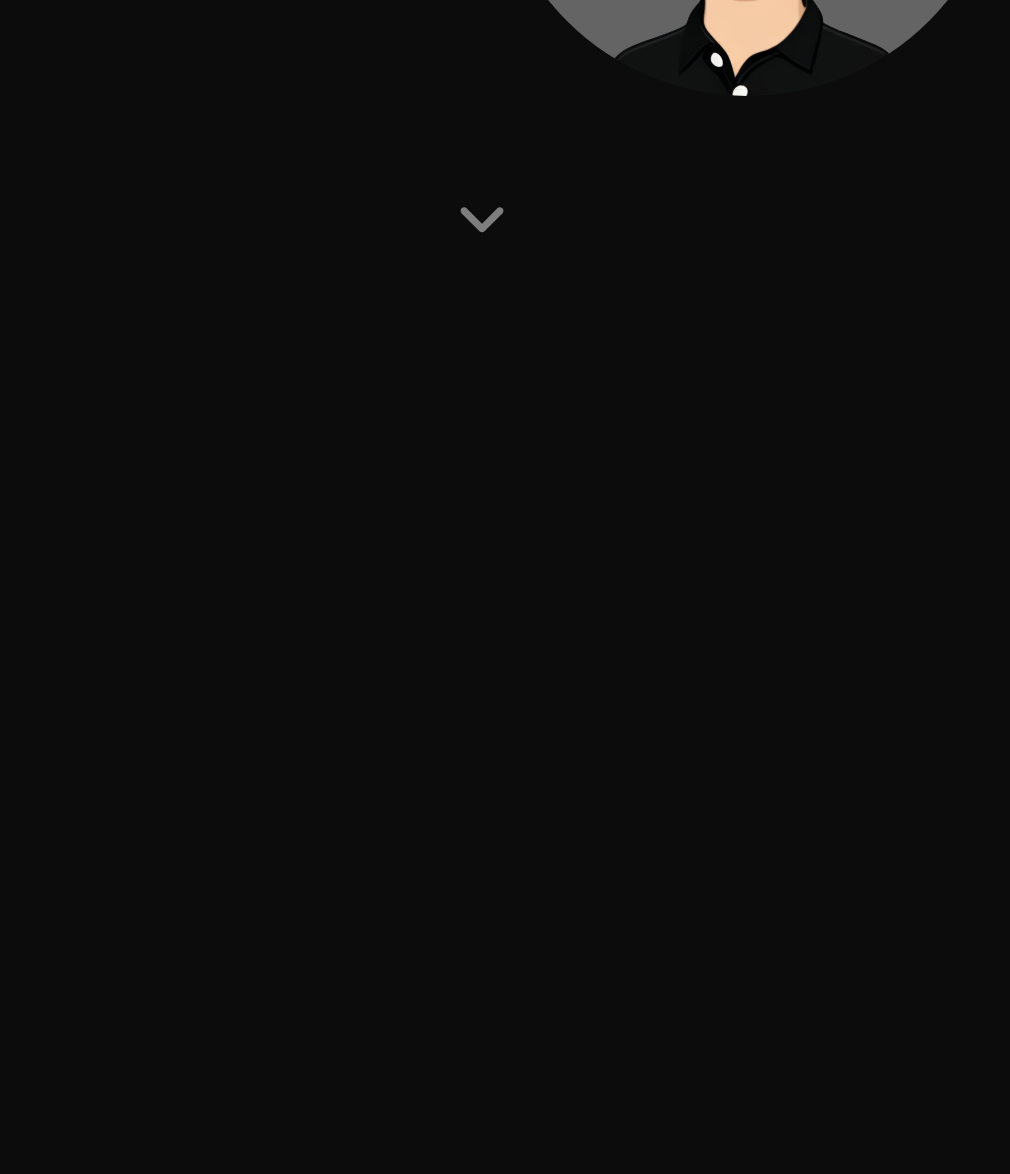
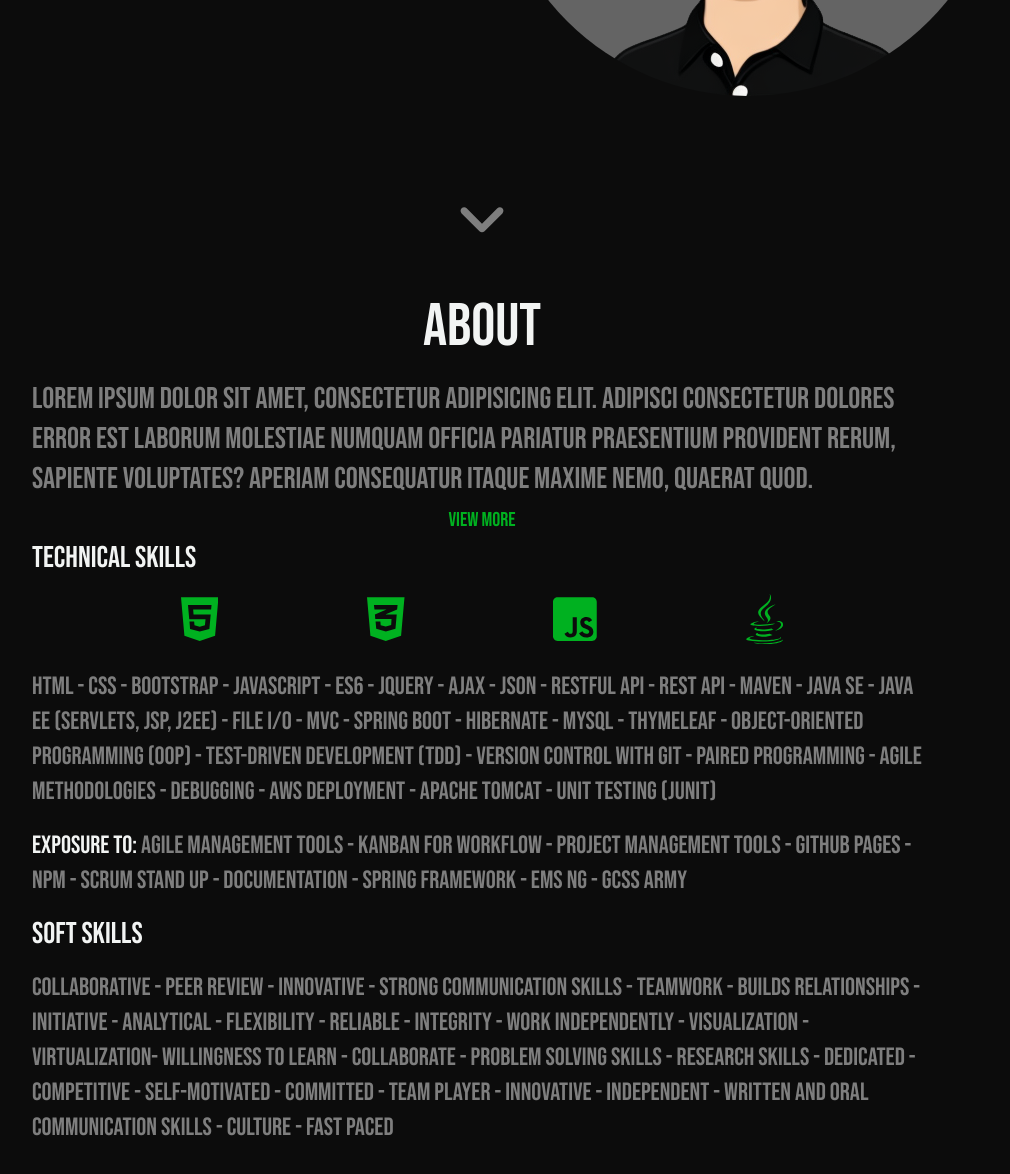
Before and after one commit to naimeramirez/ramirez-portfolio, a website: page index.html in a window 1280 px wide. Shown: the part 550-1724 px from the top of the page, without its empty margins (158-1168 px from the left). Before the commit the page ends 800 px from the top, so only its background shows below. Drawn offline with Linux system fonts and the light colour scheme.

Commit message:
about section

```diff
--- a/css/index.css
+++ b/css/index.css
@@ -38,7 +38,7 @@ nav {
     justify-content: space-between;
     align-items: center;
     padding: 20px;
-    background-color: rgba(12, 12, 12, 20%);
+    background-color: rgba(12, 12, 12, 50%);
 }
 
 nav h1 {
@@ -128,8 +128,9 @@ nav h1 {
 
     .nav-links {
         transition: var(--animation-timing);
+        background-color: rgba(12, 12, 12, 50%);
         position: absolute;
-        top: 50px;
+        top: 60px;
         left: 50%;
         right: 50%;
         justify-content: space-evenly;
@@ -260,3 +261,60 @@ nav h1 {
     }
 
 }
+
+/*about*/
+.about {
+    max-width: 900px;
+    margin: 50px auto;
+}
+
+.section-title {
+    color: var(--secondary);
+    font-size: 60px;
+    text-align: center;
+    margin: 20px auto;
+}
+
+.section-subtitle {
+    font-size: 30px;
+    color: var(--secondary);
+}
+
+.about-p {
+    color: var(--primary);
+    font-size: 30px;
+    line-height: 40px;
+}
+
+.view-more {
+    text-align: center;
+    margin: 10px auto;
+}
+
+.view-more a {
+    color: var(--tertiary);
+    font-size: 20px;
+    text-decoration: none;
+}
+
+.skills-icons {
+    list-style-type: none;
+    display: flex;
+    justify-content: space-evenly;
+}
+
+.skills-icon {
+    fill: var(--tertiary);
+    height: 50px;
+    margin: 20px auto;
+}
+
+.skills-p {
+    color: var(--primary);
+    font-size: 25px;
+    line-height: 35px;
+}
+
+.exposure {
+    color: var(--secondary);
+}
--- a/index.html
+++ b/index.html
@@ -33,9 +33,9 @@
                 </svg>
             </a>
                 <a href="https://www.linkedin.com/in/naime-ramirez/">
-                <svg class="social-icon" xmlns="http://www.w3.org/2000/svg" viewBox="0 0 448 512">
-                    <path d="M416 32H31.9C14.3 32 0 46.5 0 64.3v383.4C0 465.5 14.3 480 31.9 480H416c17.6 0 32-14.5 32-32.3V64.3c0-17.8-14.4-32.3-32-32.3zM135.4 416H69V202.2h66.5V416zm-33.2-243c-21.3 0-38.5-17.3-38.5-38.5S80.9 96 102.2 96c21.2 0 38.5 17.3 38.5 38.5 0 21.3-17.2 38.5-38.5 38.5zm282.1 243h-66.4V312c0-24.8-.5-56.7-34.5-56.7-34.6 0-39.9 27-39.9 54.9V416h-66.4V202.2h63.7v29.2h.9c8.9-16.8 30.6-34.5 62.9-34.5 67.2 0 79.7 44.3 79.7 101.9V416z"/>
-                </svg>
+                    <svg class="social-icon" xmlns="http://www.w3.org/2000/svg" viewBox="0 0 448 512">
+                        <path d="M416 32H31.9C14.3 32 0 46.5 0 64.3v383.4C0 465.5 14.3 480 31.9 480H416c17.6 0 32-14.5 32-32.3V64.3c0-17.8-14.4-32.3-32-32.3zM135.4 416H69V202.2h66.5V416zm-33.2-243c-21.3 0-38.5-17.3-38.5-38.5S80.9 96 102.2 96c21.2 0 38.5 17.3 38.5 38.5 0 21.3-17.2 38.5-38.5 38.5zm282.1 243h-66.4V312c0-24.8-.5-56.7-34.5-56.7-34.6 0-39.9 27-39.9 54.9V416h-66.4V202.2h63.7v29.2h.9c8.9-16.8 30.6-34.5 62.9-34.5 67.2 0 79.7 44.3 79.7 101.9V416z"/>
+                    </svg>
                 </a>
             </li>
             <li><a href="" class="download-button">RESUME
@@ -52,6 +52,37 @@
     </svg>
 </div>
 
+<div class="about">
+    <p class="section-title">ABOUT</p>
+    <p class="about-p">Lorem ipsum dolor sit amet, consectetur adipisicing elit. Adipisci consectetur dolores error est laborum molestiae numquam officia pariatur praesentium provident rerum, sapiente voluptates? Aperiam consequatur itaque maxime nemo, quaerat quod.</p>
+    <p class="view-more"><a href="">VIEW MORE</a></p>
+
+    <p class="section-subtitle">TECHNICAL SKILLS</p>
+    <ul class="skills-icons">
+        <li>
+            <svg class="skills-icon" xmlns="http://www.w3.org/2000/svg" viewBox="0 0 384 512"><path d="M0 32l34.9 395.8L191.5 480l157.6-52.2L384 32H0zm308.2 127.9H124.4l4.1 49.4h175.6l-13.6 148.4-97.9 27v.3h-1.1l-98.7-27.3-6-75.8h47.7L138 320l53.5 14.5 53.7-14.5 6-62.2H84.3L71.5 112.2h241.1l-4.4 47.7z"/></svg>
+        </li>
+        <li>
+            <svg class="skills-icon" xmlns="http://www.w3.org/2000/svg" viewBox="0 0 384 512"><path d="M0 32l34.9 395.8L192 480l157.1-52.2L384 32H0zm313.1 80l-4.8 47.3L193 208.6l-.3.1h111.5l-12.8 146.6-98.2 28.7-98.8-29.2-6.4-73.9h48.9l3.2 38.3 52.6 13.3 54.7-15.4 3.7-61.6-166.3-.5v-.1l-.2.1-3.6-46.3L193.1 162l6.5-2.7H76.7L70.9 112h242.2z"/></svg>
+        </li>
+        <li>
+            <svg class="skills-icon" xmlns="http://www.w3.org/2000/svg" viewBox="0 0 448 512"><path d="M400 32H48C21.5 32 0 53.5 0 80v352c0 26.5 21.5 48 48 48h352c26.5 0 48-21.5 48-48V80c0-26.5-21.5-48-48-48zM243.8 381.4c0 43.6-25.6 63.5-62.9 63.5-33.7 0-53.2-17.4-63.2-38.5l34.3-20.7c6.6 11.7 12.6 21.6 27.1 21.6 13.8 0 22.6-5.4 22.6-26.5V237.7h42.1v143.7zm99.6 63.5c-39.1 0-64.4-18.6-76.7-43l34.3-19.8c9 14.7 20.8 25.6 41.5 25.6 17.4 0 28.6-8.7 28.6-20.8 0-14.4-11.4-19.5-30.7-28l-10.5-4.5c-30.4-12.9-50.5-29.2-50.5-63.5 0-31.6 24.1-55.6 61.6-55.6 26.8 0 46 9.3 59.8 33.7L368 290c-7.2-12.9-15-18-27.1-18-12.3 0-20.1 7.8-20.1 18 0 12.6 7.8 17.7 25.9 25.6l10.5 4.5c35.8 15.3 55.9 31 55.9 66.2 0 37.8-29.8 58.6-69.7 58.6z"/></svg>
+        </li>
+        <li>
+            <svg class="skills-icon" xmlns="http://www.w3.org/2000/svg" viewBox="0 0 384 512"><path d="M277.74 312.9c9.8-6.7 23.4-12.5 23.4-12.5s-38.7 7-77.2 10.2c-47.1 3.9-97.7 4.7-123.1 1.3-60.1-8 33-30.1 33-30.1s-36.1-2.4-80.6 19c-52.5 25.4 130 37 224.5 12.1zm-85.4-32.1c-19-42.7-83.1-80.2 0-145.8C296 53.2 242.84 0 242.84 0c21.5 84.5-75.6 110.1-110.7 162.6-23.9 35.9 11.7 74.4 60.2 118.2zm114.6-176.2c.1 0-175.2 43.8-91.5 140.2 24.7 28.4-6.5 54-6.5 54s62.7-32.4 33.9-72.9c-26.9-37.8-47.5-56.6 64.1-121.3zm-6.1 270.5a12.19 12.19 0 0 1-2 2.6c128.3-33.7 81.1-118.9 19.8-97.3a17.33 17.33 0 0 0-8.2 6.3 70.45 70.45 0 0 1 11-3c31-6.5 75.5 41.5-20.6 91.4zM348 437.4s14.5 11.9-15.9 21.2c-57.9 17.5-240.8 22.8-291.6.7-18.3-7.9 16-19 26.8-21.3 11.2-2.4 17.7-2 17.7-2-20.3-14.3-131.3 28.1-56.4 40.2C232.84 509.4 401 461.3 348 437.4zM124.44 396c-78.7 22 47.9 67.4 148.1 24.5a185.89 185.89 0 0 1-28.2-13.8c-44.7 8.5-65.4 9.1-106 4.5-33.5-3.8-13.9-15.2-13.9-15.2zm179.8 97.2c-78.7 14.8-175.8 13.1-233.3 3.6 0-.1 11.8 9.7 72.4 13.6 92.2 5.9 233.8-3.3 237.1-46.9 0 0-6.4 16.5-76.2 29.7zM260.64 353c-59.2 11.4-93.5 11.1-136.8 6.6-33.5-3.5-11.6-19.7-11.6-19.7-86.8 28.8 48.2 61.4 169.5 25.9a60.37 60.37 0 0 1-21.1-12.8z"/></svg>
+        </li>
+    </ul>
+    <p class="skills-p">HTML - CSS - Bootstrap - JavaScript - ES6 - jQuery - Ajax - JSON - RESTful API - REST API - Maven - Java SE - Java EE (Servlets, JSP, J2EE) - File I/O - MVC - Spring Boot - Hibernate - MySQL - Thymeleaf - Object-Oriented Programming (OOP) - Test-Driven Development (TDD) - Version Control with Git - Paired Programming - Agile Methodologies - Debugging - AWS Deployment - Apache TomCat - Unit Testing (JUnit)</p>
+    <br>
+    <p class="skills-p"><span class="exposure">Exposure to: </span>Agile Management Tools - KanBan for Workflow - Project Management Tools - Github Pages - NPM - Scrum Stand Up - Documentation - Spring Framework - EMS NG - GCSS Army </p>
+    <br>
+    <p class="section-subtitle">SOFT SKILLS</p>
+    <br>
+    <p class="skills-p">Collaborative - Peer Review - Innovative - Strong Communication Skills - Teamwork - Builds Relationships - Initiative - Analytical - Flexibility - Reliable - Integrity - Work Independently - Visualization - Virtualization- Willingness to Learn - Collaborate - Problem Solving Skills - Research Skills - Dedicated - Competitive - Self-motivated - Committed - Team Player - Innovative - Independent - Written and Oral Communication Skills - Culture - Fast Paced </p>
+
+
+</div>
+
 <script src="js/index.js"></script>
 </body>
 </html>
```
Also changed, not shown: assets/img/css3-alt.svg, assets/img/html5.svg, assets/img/java.svg, assets/img/square-js.svg.
